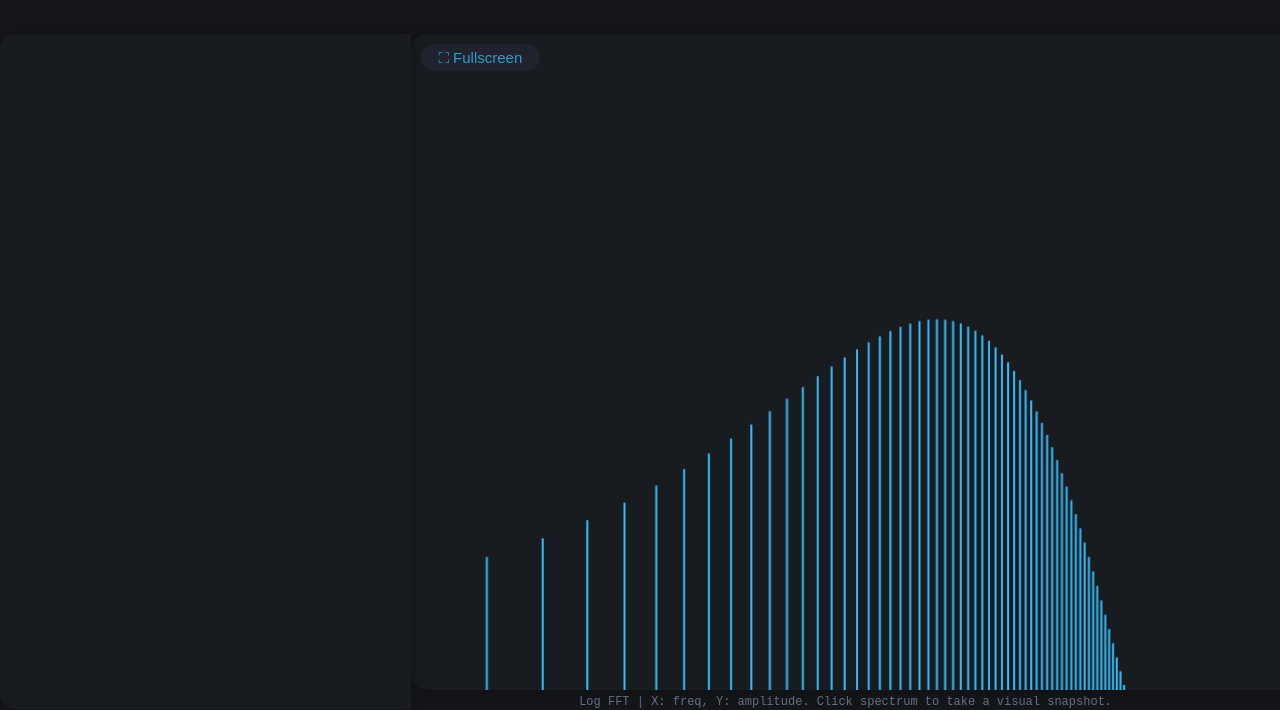
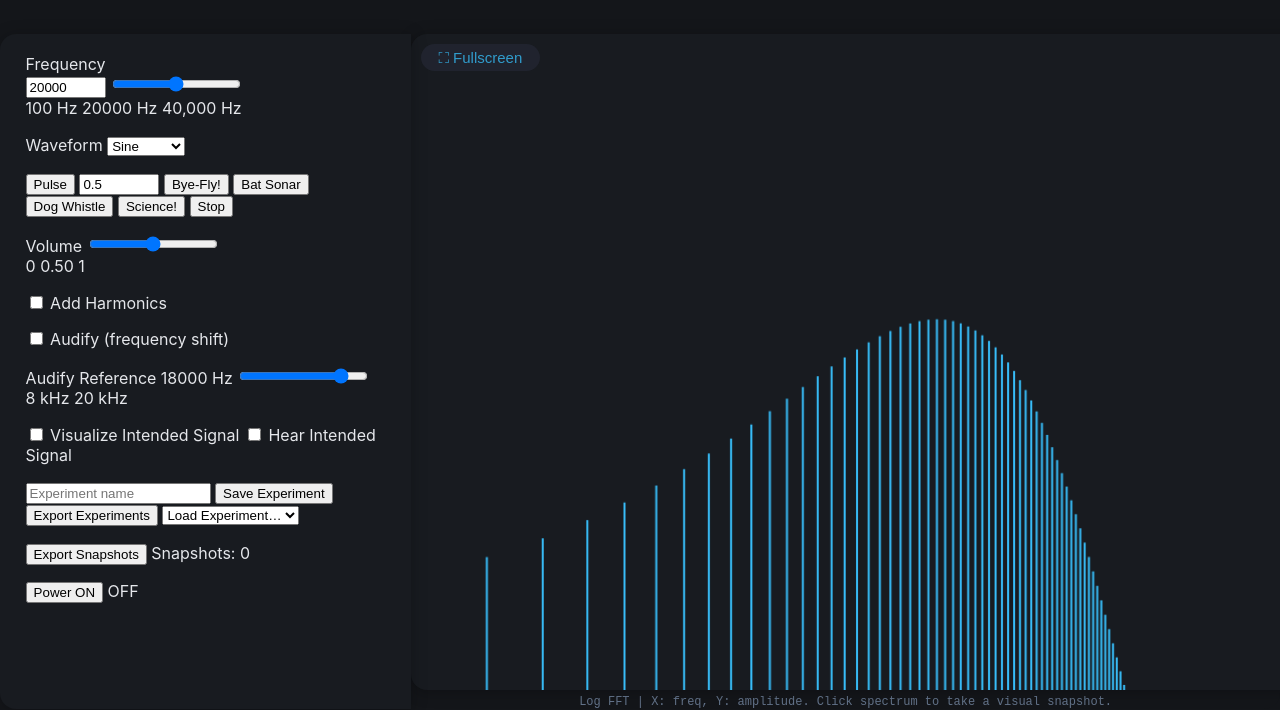
Before and after one commit to cybrjustice/audifier, a plain HTML site: page index.html in a window 1280 px wide. Shown: the part 90-800 px from the top of the page. Drawn offline with nearby package versions, Linux system fonts and the light colour scheme.

Commit message:
Update index.html

```diff
--- a/index.html
+++ b/index.html
@@ -15,10 +15,104 @@
         <span class="live-indicator">LIVE</span>
       </header>
       <div class="main-content">
+        <!-- Controls Sidebar -->
         <aside class="controls">
-          <!-- Frequency, Volume, Waveform, Presets, Harmonics, Experiment, Snapshots, Power, etc. -->
-          <!-- (The controls markup from your original file goes here, unchanged for brevity) -->
+          <!-- Frequency -->
+          <div class="control-group">
+            <label for="freqInput" class="ctrl-label">Frequency</label>
+            <div class="ctrl-row">
+              <input id="freqInput" class="freq-input" type="number" min="100" max="40000" step="1" value="20000" />
+              <input id="frequencySlider" type="range" min="100" max="40000" value="20000" step="1" class="ctrl-slider" />
+            </div>
+            <div class="ctrl-labels">
+              <span>100 Hz</span>
+              <span id="freqLabel" class="ctrl-highlight">20000 Hz</span>
+              <span>40,000 Hz</span>
+            </div>
+          </div>
+          <!-- Waveform -->
+          <div class="control-group">
+            <label for="waveformSelect" class="ctrl-label">Waveform</label>
+            <select id="waveformSelect" class="ctrl-select">
+              <option value="sine">Sine</option>
+              <option value="square">Square</option>
+              <option value="sawtooth">Sawtooth</option>
+              <option value="triangle">Triangle</option>
+            </select>
+          </div>
+          <!-- Presets -->
+          <div class="control-group ctrl-wrap">
+            <button class="preset-btn" id="presetPulse">Pulse</button>
+            <input id="pulseInterval" type="number" value="0.5" min="0.05" max="10" step="0.05" class="ctrl-small" title="Pulse interval (s)" />
+            <button class="preset-btn" id="presetByeFly">Bye-Fly!</button>
+            <button class="preset-btn" id="presetBatSonar">Bat Sonar</button>
+            <button class="preset-btn" id="presetDogWhistle">Dog Whistle</button>
+            <button class="preset-btn" id="presetScience">Science!</button>
+            <button class="preset-btn" id="presetStop">Stop</button>
+          </div>
+          <!-- Volume -->
+          <div class="control-group">
+            <label for="gainSlider" class="ctrl-label">Volume</label>
+            <input id="gainSlider" type="range" min="0" max="1" value="0.5" step="0.01" class="ctrl-slider" />
+            <div class="ctrl-labels">
+              <span>0</span>
+              <span id="gainLabel" class="ctrl-highlight">0.50</span>
+              <span>1</span>
+            </div>
+          </div>
+          <!-- Harmonics -->
+          <div class="control-group">
+            <label class="ctrl-checkbox">
+              <input id="harmonicsCheck" type="checkbox" />
+              <span>Add Harmonics</span>
+            </label>
+          </div>
+          <!-- Audify -->
+          <div class="control-group">
+            <label class="ctrl-checkbox">
+              <input id="audifyCheck" type="checkbox" />
+              <span>Audify (frequency shift)</span>
+            </label>
+          </div>
+          <!-- Audify Reference -->
+          <div class="control-group" id="audifyRefContainer">
+            <label class="ctrl-label">
+              Audify Reference <span id="audifyRefLabel" class="ctrl-highlight">18000</span> Hz
+            </label>
+            <input id="audifyRefSlider" type="range" min="8000" max="20000" value="18000" step="1" class="ctrl-slider" />
+            <div class="ctrl-labels">
+              <span>8 kHz</span>
+              <span>20 kHz</span>
+            </div>
+          </div>
+          <!-- Sim/Real Toggles -->
+          <div class="control-group sim-toggle">
+            <label class="ctrl-checkbox"><input type="checkbox" id="visualizeIntented" /> Visualize Intended Signal</label>
+            <label class="ctrl-checkbox"><input type="checkbox" id="hearIntented" /> Hear Intended Signal</label>
+            <span id="simNotice" class="ctrl-hint"></span>
+          </div>
+          <!-- Save/load experiments -->
+          <div class="control-group">
+            <input id="experimentName" type="text" placeholder="Experiment name" class="ctrl-input" />
+            <button class="snapshot-log-btn" id="saveExperimentBtn" title="Save current experiment set">Save Experiment</button>
+            <button class="snapshot-log-btn" id="exportExperimentsBtn" title="Export all experiments">Export Experiments</button>
+            <select id="experimentsSelect" class="ctrl-select">
+              <option value="">Load Experiment…</option>
+            </select>
+          </div>
+          <!-- Snapshots -->
+          <div class="control-group">
+            <button class="snapshot-log-btn" id="exportLogBtn" title="Export Snapshot Log">Export Snapshots</button>
+            <span class="ctrl-label">Snapshots: <span id="snapCount">0</span></span>
+            <div class="snapshot-log-area" id="snapshotLogArea" style="display:none"></div>
+          </div>
+          <!-- Power -->
+          <div class="control-group">
+            <button id="powerBtn" class="ctrl-power">Power ON</button>
+            <span id="status" class="ctrl-highlight">OFF</span>
+          </div>
         </aside>
+        <!-- Spectrum/FFT Area -->
         <section class="spectrum-area">
           <div class="fft-container" id="fftContainer">
             <button id="toggle3DViewBtn" class="fft-toggle-btn" title="Toggle 2D/3D rotate mode">3D</button>
@@ -29,7 +123,9 @@
             </div>
             <div id="snapshotModal" class="modal" style="display:none"></div>
           </div>
-          <div id="fft-label" class="fft3d-label"></div>
+          <div id="fft-label" class="fft3d-label">
+            Log FFT | X: freq, Y: amplitude. Click spectrum to take a visual snapshot.
+          </div>
         </section>
       </div>
       <footer>
```
